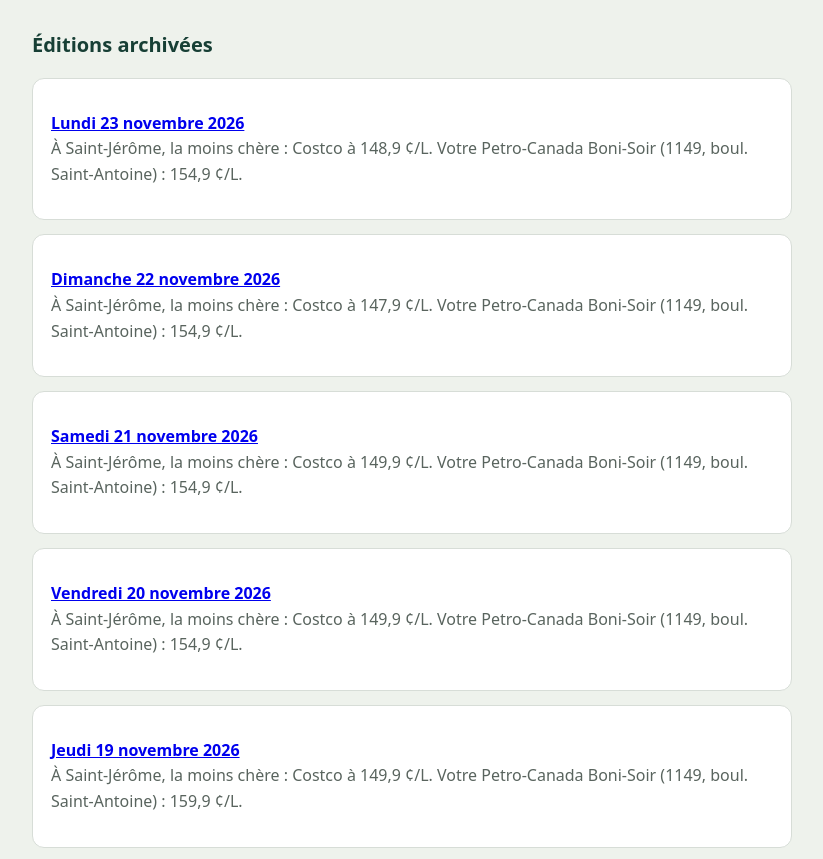
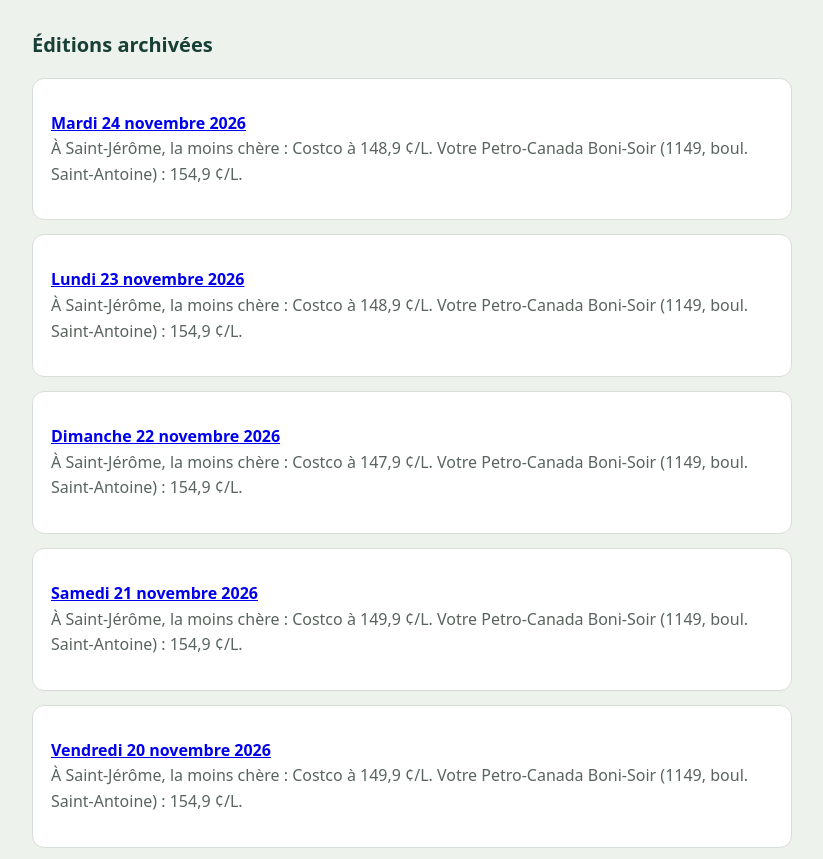
Before and after one commit to karayapi9-boop/karayapi9-boop.github.io, a plain HTML site: page infolettre/index.html in a window 1280 px wide. Shown: the part 1126-1985 px from the top of the page, without its empty margins (228-1051 px from the left). Drawn offline with Linux system fonts and the light colour scheme.

Commit message:
Index infolettre 2026-11-24

```diff
--- a/infolettre/index.html
+++ b/infolettre/index.html
@@ -46,6 +46,7 @@
   </div>
 
   <h2>Éditions archivées</h2>
+<div class="card"><p><strong><a href="https://lecoindeslaurentides.ca/infolettre/2026-11-24/">Mardi 24 novembre 2026</a></strong><br><span class="muted">À Saint-Jérôme, la moins chère : Costco à 148,9 ¢/L. Votre Petro-Canada Boni-Soir (1149, boul. Saint-Antoine) : 154,9 ¢/L.</span></p></div>
 <div class="card"><p><strong><a href="https://lecoindeslaurentides.ca/infolettre/2026-11-23/">Lundi 23 novembre 2026</a></strong><br><span class="muted">À Saint-Jérôme, la moins chère : Costco à 148,9 ¢/L. Votre Petro-Canada Boni-Soir (1149, boul. Saint-Antoine) : 154,9 ¢/L.</span></p></div>
 <div class="card"><p><strong><a href="https://lecoindeslaurentides.ca/infolettre/2026-11-22/">Dimanche 22 novembre 2026</a></strong><br><span class="muted">À Saint-Jérôme, la moins chère : Costco à 147,9 ¢/L. Votre Petro-Canada Boni-Soir (1149, boul. Saint-Antoine) : 154,9 ¢/L.</span></p></div>
 <div class="card"><p><strong><a href="https://lecoindeslaurentides.ca/infolettre/2026-11-21/">Samedi 21 novembre 2026</a></strong><br><span class="muted">À Saint-Jérôme, la moins chère : Costco à 149,9 ¢/L. Votre Petro-Canada Boni-Soir (1149, boul. Saint-Antoine) : 154,9 ¢/L.</span></p></div>
```
